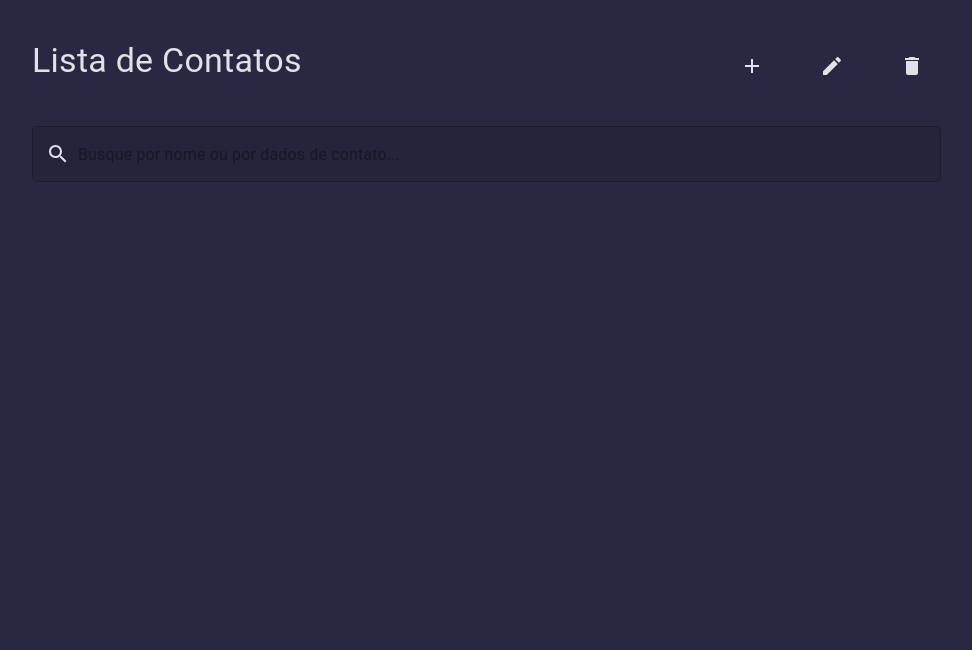
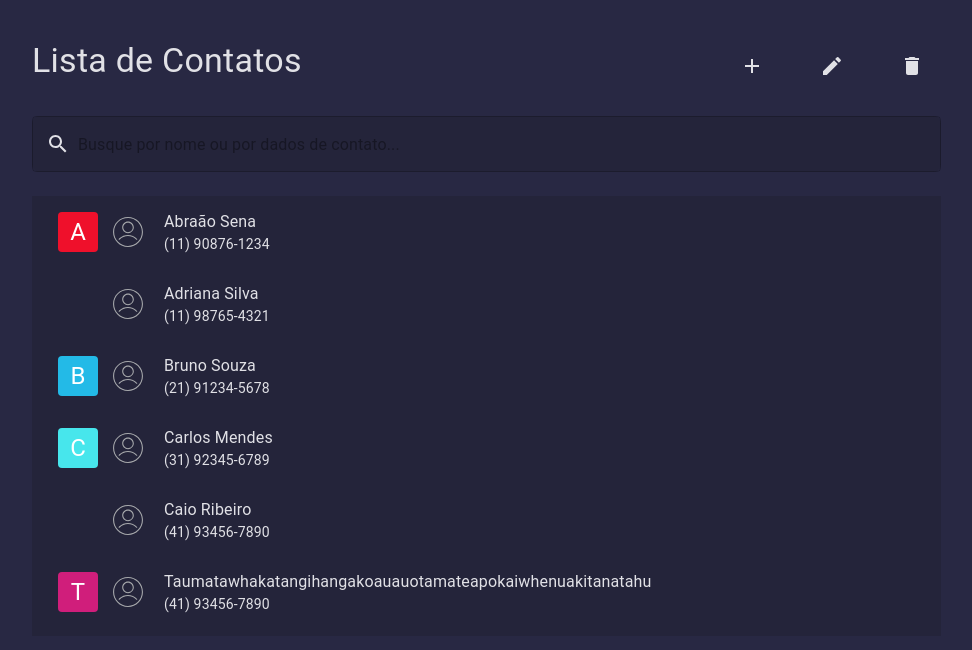
Before and after one commit to BrunoDosSantos17/agenda-backend, a React (Vite) app in the folder frontend/: page / in a window 1280 px wide. Shown: the top 650 px of the page, without its empty margins (80-1052 px from the left). Built offline with nearby package versions, Linux system fonts and the light colour scheme.

Commit message:
Feat: atualização lista

```diff
--- /dev/null
+++ b/frontend/src/pages/ListaContatos/components/ListContacts/index.tsx
@@ -0,0 +1,94 @@
+import {
+    Avatar,
+    Box,
+    List,
+    ListItemAvatar,
+    ListItemButton,
+    ListItemText,
+    Typography
+} from "@mui/material";
+import defaultAvatar from "../../../../assets/profile-user.svg"
+
+  export default function ListContacts() {
+    const listFake = [
+      { id: 1, name: "Abraão Sena", phone: "(11) 90876-1234", avatar: "" },
+      { id: 2, name: "Adriana Silva", phone: "(11) 98765-4321", avatar: "" },
+      { id: 3, name: "Bruno Souza", phone: "(21) 91234-5678", avatar: "" },
+      { id: 4, name: "Carlos Mendes", phone: "(31) 92345-6789", avatar: "" },
+      { id: 5, name: "Caio Ribeiro", phone: "(41) 93456-7890", avatar: "" },
+      { id: 6, name: "Taumatawhakatangihangakoauauotamateapokaiwhenuakitanatahu", phone: "(41) 93456-7890", avatar: "" },
+
+    ];
+
+    // Usamos um Set para rastrear quais iniciais já foram renderizadas
+    const renderedInitials = new Set();
+
+    return (
+      <List
+        sx={{
+          width: "100%",
+          position: "relative",
+          overflow: "auto",
+          maxHeight: 710,
+          backgroundColor: "#24243a",
+        }}
+        subheader={<li />}
+      >
+        {listFake.map((item) => {
+          const initial = item.name.charAt(0).toUpperCase();
+          const isFirstOccurrence = !renderedInitials.has(initial);
+
+          if (isFirstOccurrence) {
+            renderedInitials.add(initial);
+          }
+
+          return (
+            <ListItemButton key={item.id} sx={{ display: "flex", alignItems: "center" }}>
+              {/* Avatar do agrupador ou espaço vazio para alinhamento */}
+              <Box
+                sx={{
+                  width: 60, // Define uma largura fixa para manter alinhamento
+                  display: "flex",
+                  alignItems: "center",
+                  justifyContent: "center",
+                }}
+              >
+                {isFirstOccurrence ? (
+                  <Avatar
+                    sx={{
+                      backgroundColor: `#${Math.floor(
+                        Math.random() * 16777215
+                      ).toString(16)}`,
+                    }}
+                    variant="rounded"
+                  >
+                    <Typography variant="h5">{initial}</Typography>
+                  </Avatar>
+                ) : (
+                  <Box sx={{ width: 40, height: 40 }} /> // Espaço vazio do tamanho do Avatar
+                )}
+              </Box>
+
+              {/* Avatar do contato */}
+              <ListItemAvatar>
+                <Avatar
+                  alt={item.name}
+                  src={defaultAvatar}
+                />
+              </ListItemAvatar>
+
+              {/* Nome e telefone */}
+              <ListItemText
+                primary={item.name}
+                secondary={
+                  <Typography variant="body2" sx={{ color: "#E1E1E6" }}>
+                    {item.phone}
+                  </Typography>
+                }
+              />
+            </ListItemButton>
+          );
+        })}
+      </List>
+    );
+  }
--- a/frontend/src/pages/ListaContatos/index.tsx
+++ b/frontend/src/pages/ListaContatos/index.tsx
@@ -7,6 +7,7 @@ import {
   Typography,
 } from "@mui/material";
 import ButtonAction from "./components/ButtonAction";
+import ListContacts from "./components/ListContacts";
 import { Search } from "@mui/icons-material";
 
 export function ListaContatos() {
@@ -42,6 +43,9 @@ export function ListaContatos() {
             />
           </Box>
         </Grid>
+        <Grid size={9.5} mx={6}>
+         <ListContacts />
+        </Grid>
       </Grid>
     </Container>
   );
```
Also changed, not shown: frontend/src/assets/profile-user.svg (added).
